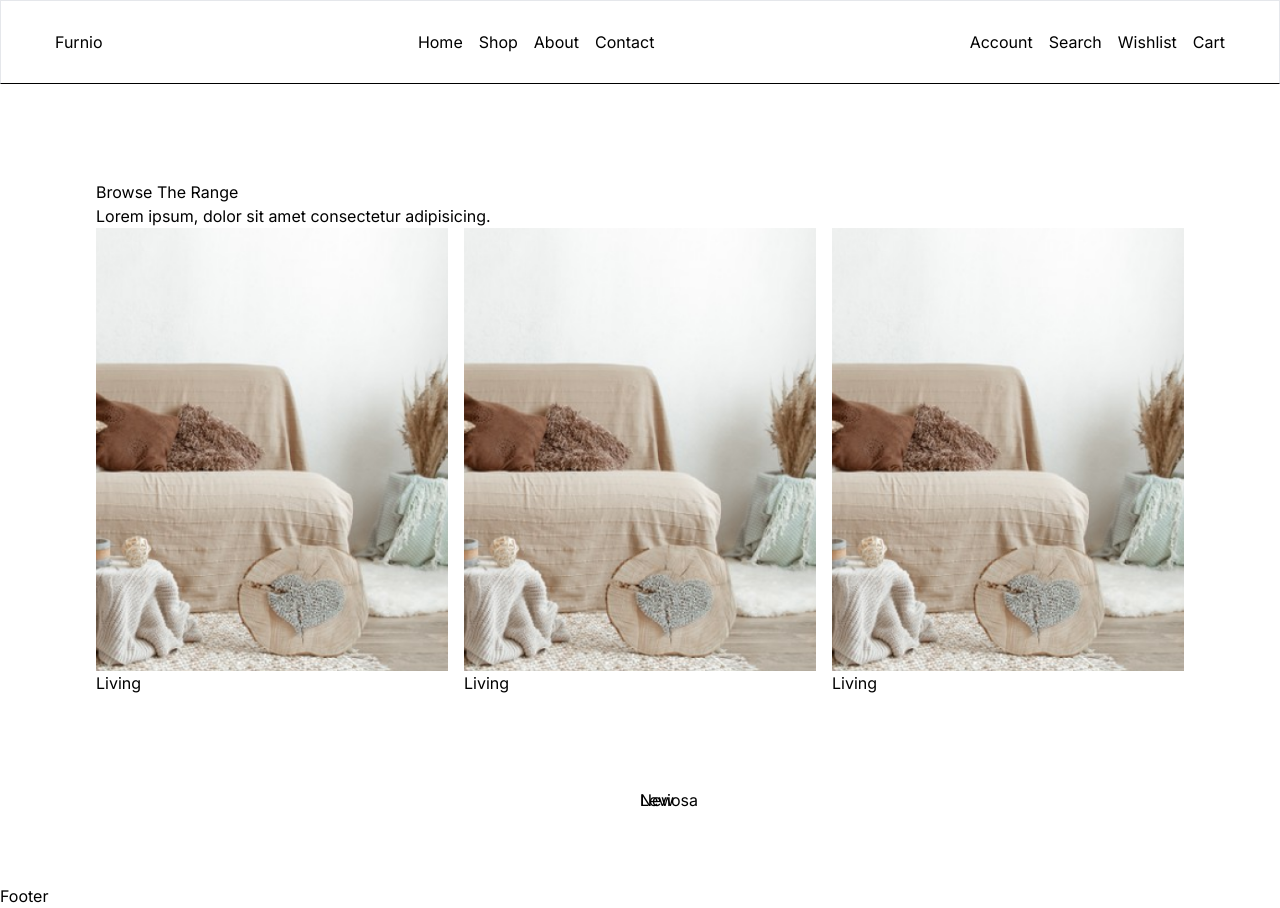
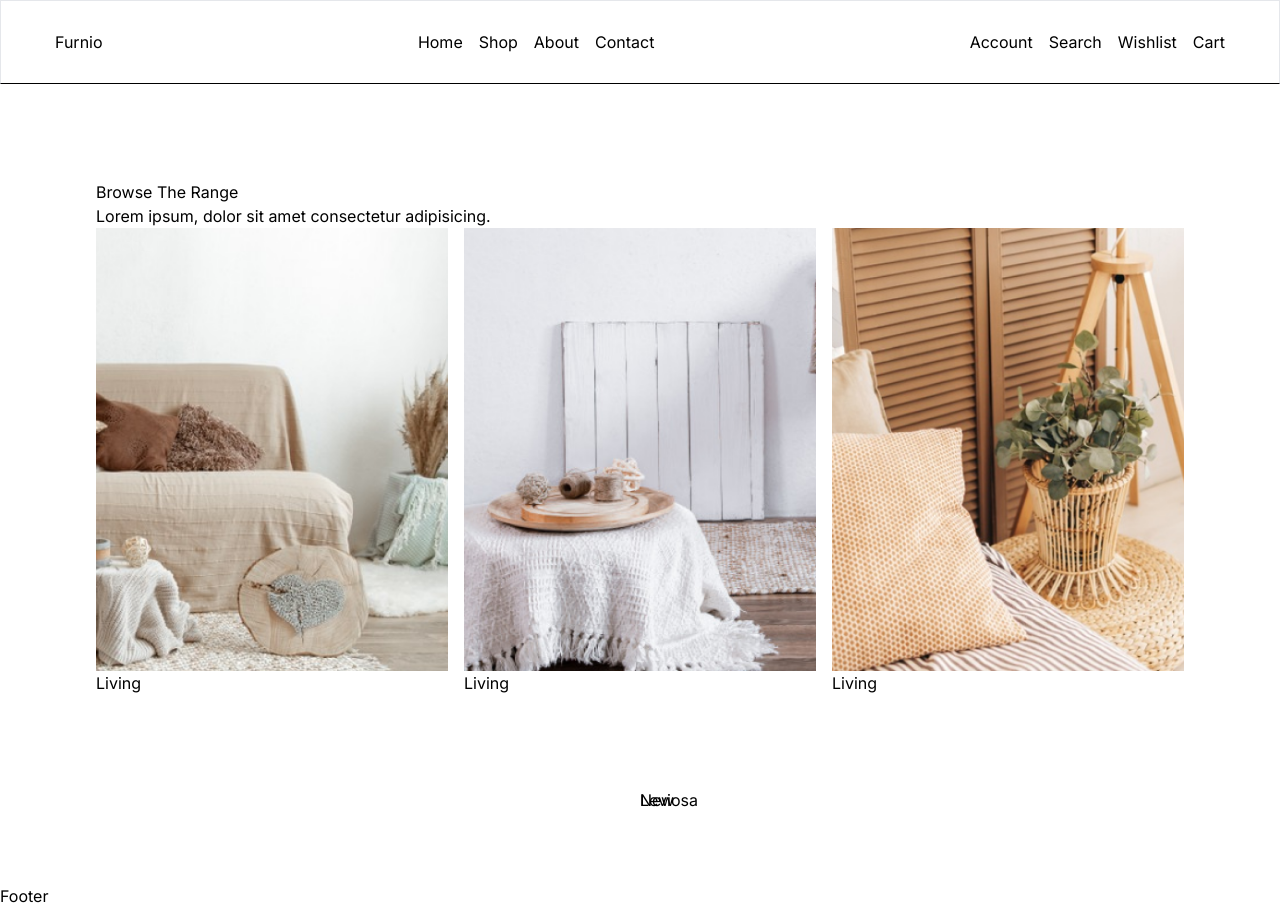
Before and after one commit to dev-subhadeep/furniro, a Next.js app: page / in a window 1280 px wide. Built offline with nearby package versions, Linux system fonts and the light colour scheme.

Commit message:
added keys too CategoryCards

```diff
--- a/src/components/Category.tsx
+++ b/src/components/Category.tsx
@@ -1,6 +1,8 @@
 import React from "react"
 import CategoryCard from "./CategoryCard"
 import Living from "@/assets/image 100.png"
+import Dining from "@/assets/image 106.png"
+import Bedroom from "@/assets/image 101.png"
 
 const Category = () => {
   return (
@@ -9,8 +11,8 @@ const Category = () => {
       <p>Lorem ipsum, dolor sit amet consectetur adipisicing.</p>
       <div className="flex flex-row gap-4">
         <CategoryCard image={Living} category="Living" />
-        <CategoryCard image={Living} category="Living" />
-        <CategoryCard image={Living} category="Living" />
+        <CategoryCard image={Dining} category="Living" />
+        <CategoryCard image={Bedroom} category="Living" />
       </div>
     </div>
   )
```
Also changed, not shown: src/assets/image 101.png (added).
